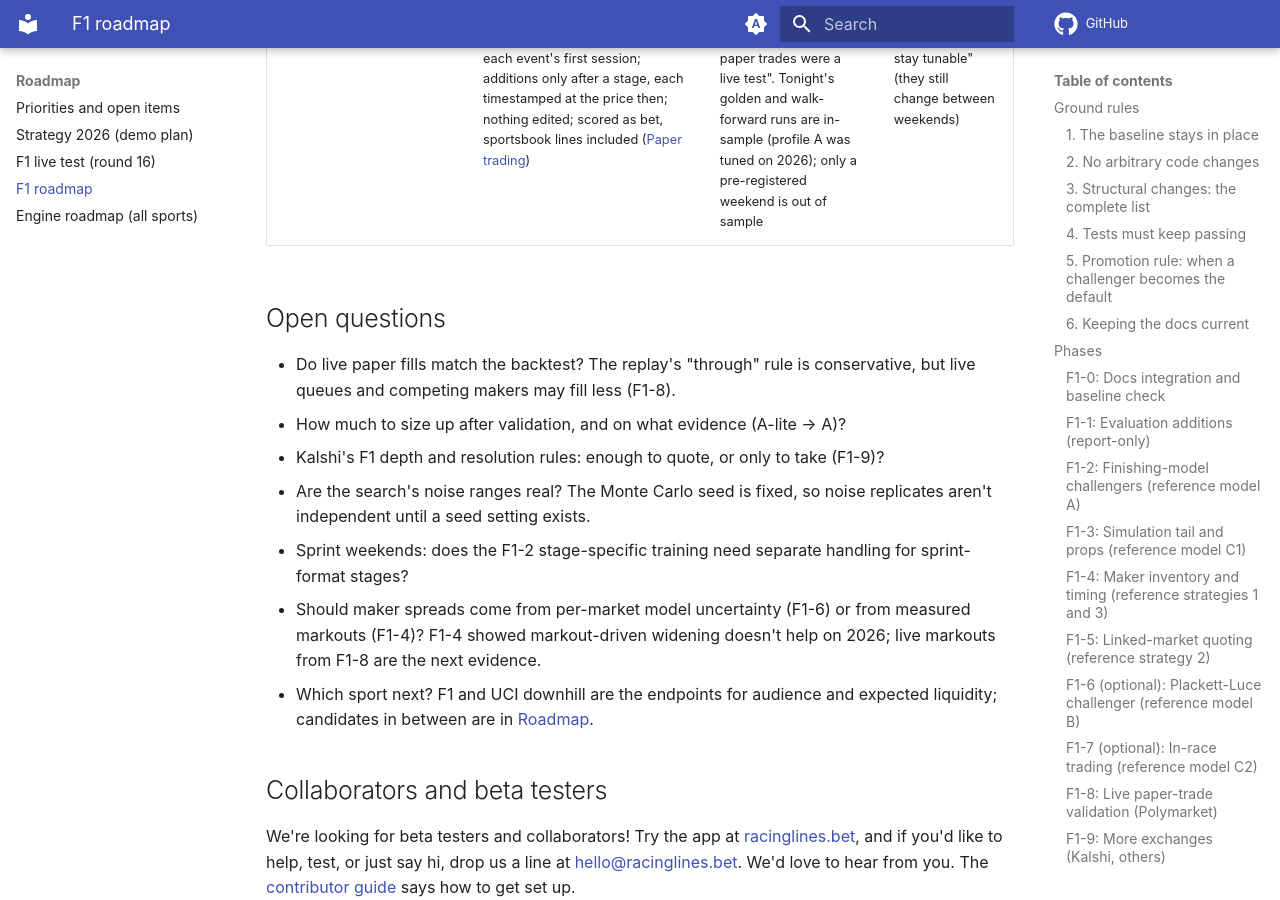
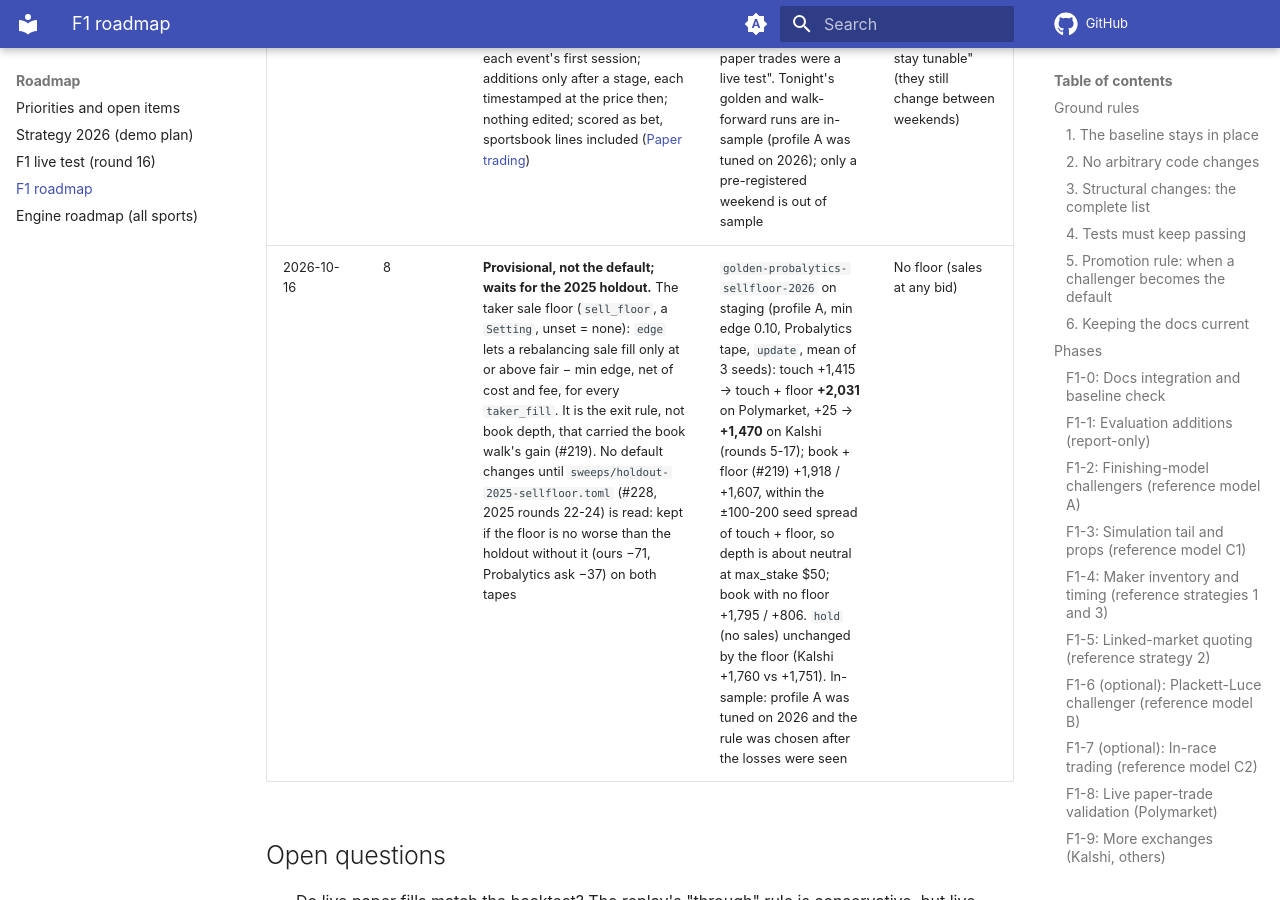
Before and after one commit to lalligagger/racinglines-public, an MkDocs documentation site: the page built from docs/f1-roadmap.md, in a window 1280 px wide and 900 px high, scrolled down 45010 px. Built offline with MkDocs 1.6.1 and Material for MkDocs 9.7.7, drawn with Linux system fonts in a browser that asks for light colours; comment, search, counter and statistics services are not loaded.

Commit message:
[docs] Decision log: sale floor = edge, provisional until the 2025 holdout (sellfloor A/B numbers)
Co-Authored-By: Claude Opus 5.5 (1M context) <noreply@anthropic.com>

```diff
--- a/docs/f1-roadmap.md
+++ b/docs/f1-roadmap.md
@@ -475,6 +475,7 @@ signals, with leakage-rule tests like Polymarket's.
 | 2026-10-14 | 8 | **Optional, off by default, nothing chosen.** Square-root bankroll growth (owner's first handoff, 19:01Z; the episode's rule is the odds-based row above): the sweep setting `bankroll_growth` = `linear` (unset; today's `balance / bankroll`) or `sqrt` (its square root, so stake = C × √balance × edge with C = `stake_per_edge` / √bankroll). With `bankroll` set, a quadrupled balance doubles the stakes and one down 75% halves them; with `kelly`, Kelly sizes on √(balance × bankroll). It is a `Setting`, so the CLI (`--bankroll-growth`), the Lab sweep form and MCP `run_job` settings all take it. Unset keeps every combo key and result unchanged (`tests/test_sizing.py`). Choosing it waits for a sweep that compares it with linear and Kelly on P&L and max drawdown | Synthetic tests only; no sweep run yet | — |
 | 2026-10-14 | 8 | **Optional, off by default, nothing chosen.** Calibration power on the race-win prices (C48): the sweep setting `calib_power` maps win chances to p^a (renormalised) and resamples the sims so every market follows. `walk_forward` reads `sports/f1/calibration.toml`, fitted on earlier races only (grid 2.3, nogrid 2.1 after 2026-15; leak check: 31 cut points, no earlier row changed). 4,000-sim sweeps: race-win log loss 0.1694 → 0.1627 (2025), 0.2244 → 0.2194 (2026, market 0.2222); all 9 strategies' P&L better in both seasons ([F1 calibration](f1-calibration.md)) | The model is flat: 2025 drivers priced 5–10% won 2.0%. One power keeps podium, h2h and constructor prices coherent with the win price. Not the default: the base settings and the method were chosen with these seasons in view; promotion is the owner's call | — |
 | 2026-10-15 | 8 | **Per-event lock for paper trading, round 18 to the end of 2026.** One strategy is committed before each event's first session; additions only after a stage, each timestamped at the price then; nothing edited; scored as bet, sportsbook lines included ([Paper trading](paper-trading.md#the-per-event-lock-owner-2026-10-15-through-the-end-of-the-2026-f1-season)) | Owner, 2026-10-15: "everything must be done as bet, as if the paper trades were a live test". Tonight's golden and walk-forward runs are in-sample (profile A was tuned on 2026); only a pre-registered weekend is out of sample | Within a weekend, 2026-10-05's "profiles stay tunable" (they still change between weekends) |
+| 2026-10-16 | 8 | **Provisional, not the default; waits for the 2025 holdout.** The taker sale floor (`sell_floor`, a `Setting`, unset = none): `edge` lets a rebalancing sale fill only at or above fair − min edge, net of cost and fee, for every `taker_fill`. It is the exit rule, not book depth, that carried the book walk's gain (#219). No default changes until `sweeps/holdout-2025-sellfloor.toml` (#228, 2025 rounds 22-24) is read: kept if the floor is no worse than the holdout without it (ours −71, Probalytics ask −37) on both tapes | `golden-probalytics-sellfloor-2026` on staging (profile A, min edge 0.10, Probalytics tape, `update`, mean of 3 seeds): touch +1,415 → touch + floor **+2,031** on Polymarket, +25 → **+1,470** on Kalshi (rounds 5-17); book + floor (#219) +1,918 / +1,607, within the ±100-200 seed spread of touch + floor, so depth is about neutral at max_stake $50; book with no floor +1,795 / +806. `hold` (no sales) unchanged by the floor (Kalshi +1,760 vs +1,751). In-sample: profile A was tuned on 2026 and the rule was chosen after the losses were seen | No floor (sales at any bid) |
 
 ## Open questions
 
```
